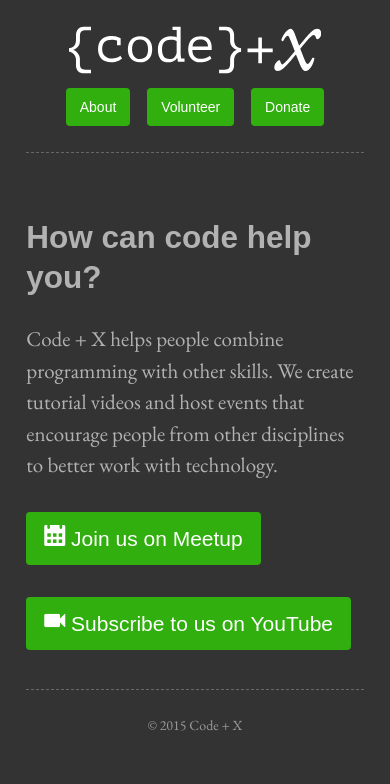
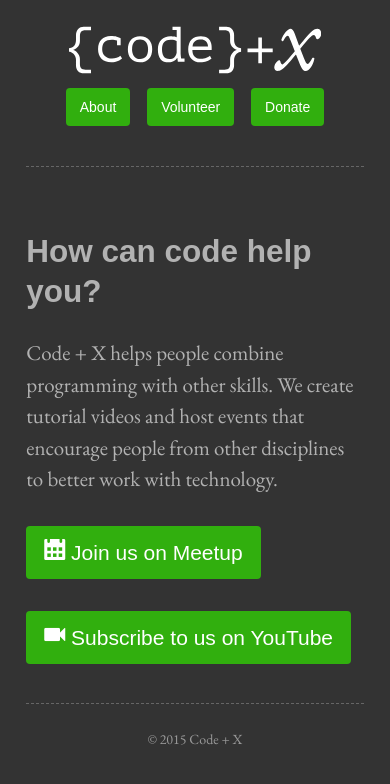
Before and after one commit to CodePlusX/codeplusx.github.io, a Jekyll site: the page built from index.html, in a window 390 px wide. Shown: the top 784 px of the page. Built offline with Jekyll 4.4.1, drawn with Linux system fonts in a browser that asks for light colours; some web fonts are replaced; Markdown is read by kramdown in place of the engine named in the settings.

Commit message:
Update _header.scss

```diff
--- a/_sass/_header.scss
+++ b/_sass/_header.scss
@@ -54,8 +54,17 @@
     li {
       display: inline-block;
 
+      @media screen and (max-width: 799px) {
+        margin-bottom: 1em;
+      }
+
       + li {
         margin-left:1em;
+      }
+      @media screen and (max-width: 799px) {
+        &:last-of-type {
+          margin-bottom: 0;
+        }
       }
     }
   }
```
